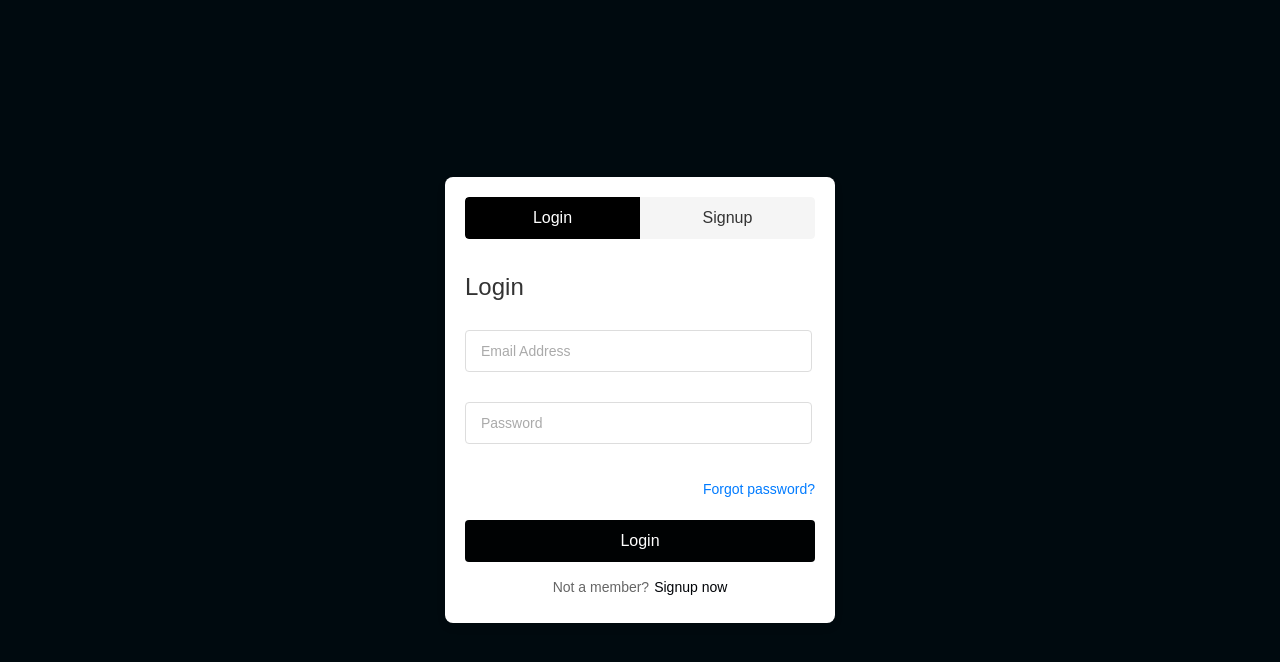
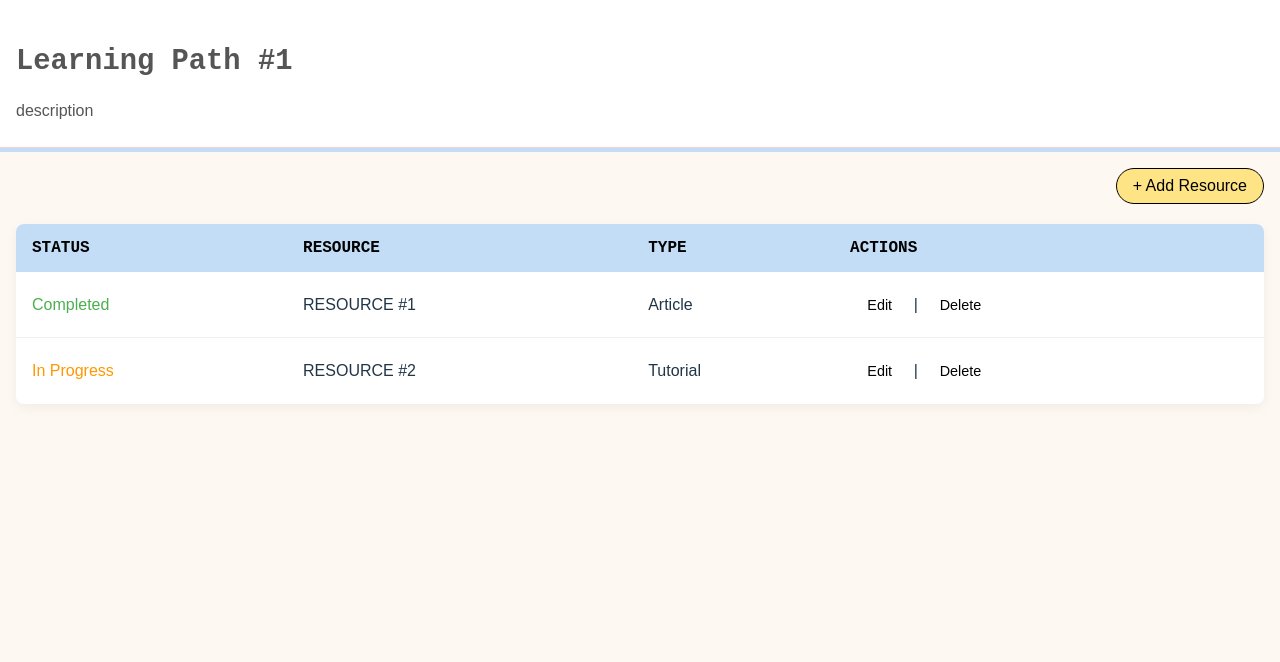
Before and after one commit to MySkillMap/MySkillMap, a React (Vite) app in the folder client/: page / in a window 1280 px wide. Shown: the top 662 px of the page. Built offline with nearby package versions, Linux system fonts and the light colour scheme.

Commit message:
Add ViewResources page and ResourceItem component

```diff
--- a/client/src/App.css
+++ b/client/src/App.css
@@ -1,11 +1,20 @@
+/*
+color palette
+cream -- #FDF8F1
+yellow -- #FFE486
+blue -- #C4DDF6
+light pink -- #FEEFE8
+pink -- #FACDCC
+black
+*/
+
 body {
-  font-family: Arial, sans-serif;
+  font-family: "Poppins", sans-serif;
   margin: 0;
   padding: 0;
   min-height: 100vh;
-  background-color: #000a0f;
+  background-color: #FDF8F1;
 }
-
 
 #root {
   display: flex;
@@ -15,14 +24,12 @@ body {
   width: 100%;
 }
 
-
 .container {
   display: flex;
   justify-content: center;
   align-items: center;
   width: 100%;
 }
-
 
 .form-container {
   background-color: white;
@@ -32,14 +39,12 @@ body {
   width: 350px;
 }
 
-
 .form-toggle {
   display: flex;
   margin-bottom: 30px;
   border-radius: 4px;
   overflow: hidden;
 }
-
 
 .form-toggle button {
   width: 50%;
@@ -48,41 +53,36 @@ body {
   cursor: pointer;
   font-size: 16px;
   font-weight: 500;
-  background-color: #f5f5f5;
+  background-color: #FEEFE8;
   color: #333;
 }
-
 
 .form-toggle button:first-child {
   border-radius: 4px 0 0 4px;
 }
 
-
 .form-toggle button:last-child {
   border-radius: 0 4px 4px 0;
 }
 
-
 .form-toggle .active {
-  background-color: #000000;
-  color: white;
+  background-color: #C4DDF6;
+  color: black;
 }
-
 
 .form {
   display: flex;
   flex-direction: column;
 }
 
-
 .form h2 {
   margin-top: 0;
   margin-bottom: 25px;
   font-size: 24px;
-  font-weight: 500;
+  font-weight: 700;
   color: #333;
+  font-family: "Space Mono", monospace;
 }
-
 
 .form input {
   padding: 12px 15px;
@@ -94,45 +94,38 @@ body {
   color: #333;
 }
 
-
 .form input::placeholder {
   color: #aaa;
 }
 
-
 .form input:focus {
   outline: none;
-  border-color: #0C67A0;
-  box-shadow: 0 0 0 2px rgba(12, 103, 160, 0.2);
+  border-color: #C4DDF6;
+  box-shadow: 0 0 0 2px rgba(196, 221, 246, 0.2);
 }
-
 
 .form button {
   padding: 12px;
   margin-top: 5px;
-  background-color: #000203;
-  color: white;
-  border: none;
-  border-radius: 4px;
+  background-color: #FFE486;
+  color: black;
+  border: 1px solid black;
+  border-radius: 30px;
   cursor: pointer;
   font-size: 16px;
   font-weight: 500;
 }
 
-
 .form button:hover {
-  background-color: #022a43;
+  background-color: #efc325;
+  border: none;
 }
 
-
 .form a {
-  color: #007bff;
+  color: #C4DDF6;
   text-decoration: none;
   font-size: 14px;
 }
-
-
-
 
 .signup-prompt {
   text-align: center;
@@ -142,15 +135,11 @@ body {
   color: #666;
 }
 
-
 .signup-prompt a {
-  color: #000307;
+  color: #C4DDF6;
   text-decoration: none;
   margin-left: 5px;
 }
-
-
-
 
 .forgot-password {
   text-align: right;
@@ -158,9 +147,8 @@ body {
   margin-top: 5px;
   margin-bottom: 15px;
   font-size: 14px;
-  color: #007bff;
+  color: #C4DDF6;
 }
-
 
 .form p {
   margin-top: 15px;
@@ -185,8 +173,8 @@ body {
 
 .form-input:focus {
   outline: none;
-  border-color: #0C67A0;
-  box-shadow: 0 0 0 2px rgba(12, 103, 160, 0.2);
+  border-color: #C4DDF6;
+  box-shadow: 0 0 0 2px rgba(196, 221, 246, 0.2);
 }
 
 .form-input-container {
@@ -195,7 +183,7 @@ body {
 }
 
 .input-error {
-  border-color: #dc3545 !important;
+  border-color: #FACDCC !important;
 }
 
 .input-error-message {
@@ -203,3 +191,130 @@ body {
   font-size: 14px;
   margin-top: 5px;
 }
+
+/* ViewResources styles */
+.resources-page {
+  position: fixed;
+  inset: 0;
+  display: flex;
+  flex-direction: column;
+  width: 100%;
+  height: 100%;
+  background-color: #FDF8F1;
+  font-family: "Poppins", sans-serif;
+}
+
+.resources-header {
+  padding: 20px;
+  border-bottom: 1px solid #FACDCC;
+  background-color: white;
+}
+
+.path-title {
+  font-family: "Space Mono", monospace;
+  font-weight: 700;
+  font-size: 1.8rem;
+  margin-bottom: 8px;
+  color: #333;
+}
+
+.path-description {
+  margin-top: 0;
+  font-weight: 400;
+  font-size: 1rem;
+  color: #666;
+}
+
+.divider-line {
+  height: 2px;
+  width: 100%;
+  background-color: #C4DDF6;
+}
+
+.resources-content {
+  flex: 1;
+  padding: 20px;
+  overflow-y: auto;
+}
+
+.add-resource-container {
+  display: flex;
+  justify-content: flex-end;
+  margin-bottom: 20px;
+}
+
+.add-resource-btn {
+  border-radius: 30px;
+  border: 1px black solid;
+  background-color: #FFE486;
+  color: black;
+  font-weight: 500;
+  padding: 10px 16px;
+  cursor: pointer;
+  font-size: 14px;
+}
+
+.add-resource-btn:hover {
+  background-color: #efc325;
+  border: none;
+}
+
+.resources-table-container {
+  overflow-x: auto;
+  border-radius: 8px;
+  background-color: white;
+  box-shadow: 0 4px 8px rgba(0, 0, 0, 0.1);
+}
+
+.resources-table {
+  width: 100%;
+  border-collapse: collapse;
+}
+
+.resources-table th {
+  background-color: #C4DDF6;
+  padding: 12px 16px;
+  text-align: left;
+  font-family: "Space Mono", monospace;
+  font-weight: 700;
+  color: black;
+}
+
+.resources-table td {
+  padding: 16px;
+  border-bottom: 1px solid #eee;
+  color: #333;
+}
+
+.resources-table tr:last-child td {
+  border-bottom: none;
+}
+
+.status-completed {
+  color: #28a745;
+}
+
+.status-in-progress {
+  color: #efc325;
+}
+
+.status-not-started {
+  color: #6c757d;
+}
+
+.action-button {
+  background: none;
+  border: none;
+  color: #C4DDF6;
+  cursor: pointer;
+  font-size: 14px;
+  padding: 0;
+}
+
+.action-button:hover {
+  text-decoration: underline;
+}
+
+.action-button.delete:hover {
+  color: #FACDCC;
+}
--- a/client/src/LoginForm.tsx
+++ b/client/src/LoginForm.tsx
@@ -20,7 +20,7 @@ const LoginForm: React.FC<LoginFormProps> = ({ onLogin, onSwitchToSignup }) => {
 
   return (
     <form className="form" onSubmit={handleSubmit}>
-      <h2>Login</h2>
+      <h2>Welcome Back to MySkillMap!</h2>
       <FormInput
         type='email'
         placeholder='Email Address'
--- /dev/null
+++ b/client/src/ResourceItem.tsx
@@ -0,0 +1,54 @@
+import React from 'react';
+
+interface Resource {
+  id: string;
+  status: 'Completed' | 'In Progress' | 'Not Started';
+  name: string;
+  type: string;
+  url?: string;
+}
+
+interface ResourceItemProps {
+  resource: Resource;
+  onEdit: () => void;
+  onDelete: () => void;
+}
+
+const ResourceItem: React.FC<ResourceItemProps> = ({ resource, onEdit, onDelete }) => {
+  // Helper function to get the appropriate CSS class for status
+  const getStatusClass = (status: string): string => {
+    switch(status) {
+      case 'Completed': return 'status-completed';
+      case 'In Progress': return 'status-in-progress';
+      case 'Not Started': return 'status-not-started';
+      default: return '';
+    }
+  };
+
+  return (
+    <tr>
+      <td className={getStatusClass(resource.status)}>
+        {resource.status}
+      </td>
+      <td>{resource.name}</td>
+      <td>{resource.type}</td>
+      <td>
+        <button
+          onClick={onEdit}
+          className="action-button"
+        >
+          Edit
+        </button>
+        {' | '}
+        <button
+          onClick={onDelete}
+          className="action-button delete"
+        >
+          Delete
+        </button>
+      </td>
+    </tr>
+  );
+};
+
+export default ResourceItem;
--- /dev/null
+++ b/client/src/ViewResources.css
@@ -0,0 +1,147 @@
+/*
+Color palette inspired by provided CSS
+cream -- #FDF8F1
+yellow -- #FFE486
+blue -- #C4DDF6
+light pink -- #FEEFE8
+pink -- #FACDCC
+black
+*/
+
+/* Main container */
+.resources-page {
+    position: fixed;
+    inset: 0;
+    display: flex;
+    flex-direction: column;
+    width: 100%;
+    height: 100%;
+    background-color: #FDF8F1;
+    font-family: "Poppins", sans-serif;
+  }
+
+  /* Header styles */
+  .resources-header {
+    padding: 16px;
+    border-bottom: 1px solid #FACDCC;
+    background-color: white;
+  }
+
+  .path-title {
+    font-family: "Space Mono", monospace;
+    font-weight: 700;
+    font-size: 1.8rem;
+    margin-bottom: 4px;
+    color:#555;
+  }
+
+  .path-description {
+    font-size: 1rem;
+    color: #555;
+    margin-bottom: 8px;
+  }
+
+  /* Blue divider line */
+  .divider-line {
+    height: 4px;
+    width: 100%;
+    background-color: #C4DDF6;
+  }
+
+  /* Content area */
+  .resources-content {
+    flex: 1;
+    padding: 16px;
+    overflow-y: auto;
+  }
+
+  /* Add resource button */
+  .add-resource-container {
+    display: flex;
+    justify-content: flex-end;
+    margin-bottom: 20px;
+  }
+
+  .add-resource-btn {
+    border-radius: 30px;
+    border: 1px black solid;
+    background-color: #FFE486;
+    color: black;
+    font-weight: 500;
+    padding: 8px 16px;
+    cursor: pointer;
+    transition: all 0.2s ease;
+  }
+
+  .add-resource-btn:hover {
+    background-color: #efc325;
+    transform: translateY(-2px);
+    box-shadow: 0 4px 8px rgba(0, 0, 0, 0.1);
+  }
+
+  /* Resources table */
+  .resources-table-container {
+    overflow-x: auto;
+    border-radius: 8px;
+    box-shadow: 0 4px 12px rgba(0, 0, 0, 0.05);
+  }
+
+  .resources-table {
+    width: 100%;
+    border-collapse: collapse;
+    background-color: white;
+  }
+
+  .resources-table th {
+    background-color: #C4DDF6;
+    padding: 12px 16px;
+    text-align: left;
+    font-family: "Space Mono", monospace;
+    font-weight: 700;
+    color: black;
+  }
+
+  .resources-table td {
+    padding: 16px;
+    border-bottom: 1px solid #eee;
+  }
+
+  .resources-table tr:last-child td {
+    border-bottom: none;
+  }
+
+  /* Status styling */
+  .status-completed {
+    color: #4CAF50;
+    font-weight: 500;
+  }
+
+  .status-in-progress {
+    color: #FF9800;
+    font-weight: 500;
+  }
+
+  .status-not-started {
+    color: #9E9E9E;
+    font-weight: 500;
+  }
+
+  /* Action buttons */
+  .action-button {
+    background: none;
+    border: none;
+    color: black;
+    cursor: pointer;
+    font-family: "Poppins", sans-serif;
+    font-size: 0.9rem;
+    transition: color 0.2s;
+  }
+
+  .action-button:hover {
+    color: #C4DDF6;
+    text-decoration: underline;
+  }
+
+  .action-button.delete:hover {
+    color: red;
+  }
--- /dev/null
+++ b/client/src/ViewResources.tsx
@@ -0,0 +1,91 @@
+import React, { useState } from 'react';
+import ResourceItem from './ResourceItem';
+import './ViewResources.css'; // We'll create this CSS file
+
+interface Resource {
+  id: string;
+  status: 'Completed' | 'In Progress' | 'Not Started';
+  name: string;
+  type: string;
+  url?: string;
+}
+
+const ViewResources: React.FC = () => {
+  // Mock data for resources
+  const [resources, setResources] = useState<Resource[]>([
+    {
+      id: '1',
+      status: 'Completed',
+      name: 'RESOURCE #1',
+      type: 'Article',
+      url: 'https://example.com/resource1'
+    },
+    {
+      id: '2',
+      status: 'In Progress',
+      name: 'RESOURCE #2',
+      type: 'Tutorial',
+      url: 'https://example.com/resource2'
+    }
+  ]);
+
+  const handleEditResource = (id: string) => {
+    console.log(`Edit resource with id: ${id}`);
+    // Implement edit functionality
+  };
+
+  const handleDeleteResource = (id: string) => {
+    console.log(`Delete resource with id: ${id}`);
+    // Implement delete functionality
+    setResources(resources.filter(resource => resource.id !== id));
+  };
+
+  return (
+    <div className="resources-page">
+      {/* Header */}
+      <div className="resources-header">
+        <h2 className="path-title">Learning Path #1</h2>
+        <p className="path-description">description</p>
+      </div>
+
+      {/* Divider - blue line */}
+      <div className="divider-line"></div>
+
+      {/* Resources Table Section */}
+      <div className="resources-content">
+        {/* Add Resource Button - right aligned */}
+        <div className="add-resource-container">
+          <button className="add-resource-btn">
+            + Add Resource
+          </button>
+        </div>
+
+        {/* Resources Table */}
+        <div className="resources-table-container">
+          <table className="resources-table">
+            <thead>
+              <tr>
+                <th>STATUS</th>
+                <th>RESOURCE</th>
+                <th>TYPE</th>
+                <th>ACTIONS</th>
+              </tr>
+            </thead>
+            <tbody>
+              {resources.map(resource => (
+                <ResourceItem
+                  key={resource.id}
+                  resource={resource}
+                  onEdit={() => handleEditResource(resource.id)}
+                  onDelete={() => handleDeleteResource(resource.id)}
+                />
+              ))}
+            </tbody>
+          </table>
+        </div>
+      </div>
+    </div>
+  );
+};
+
+export default ViewResources;
--- a/client/src/main.tsx
+++ b/client/src/main.tsx
@@ -1,16 +1,17 @@
 import { StrictMode } from 'react'
 import { createRoot } from 'react-dom/client'
 import './index.css'
-import AuthPage from './AuthPage';
+import ViewResources from './ViewResources';
 
-//import App from './App.tsx'
-//import PathCard from './PathCard.tsx'
+
+//import AuthPage from './AuthPage';
 
 createRoot(document.getElementById('root')!).render(
   <StrictMode>
-      <AuthPage />
 
-    <br></br>
+    <ViewResources />
+      {/* <AuthPage /> */}
+
 
 
   </StrictMode>,
--- /dev/null
+++ b/tsconfig.app.json
@@ -0,0 +1 @@
+client/tsconfig.app.json
```
Also changed, not shown: tsconfig.node.json (added, +10 -0 lines). Lines whose indentation alone changed are shown as unchanged.
